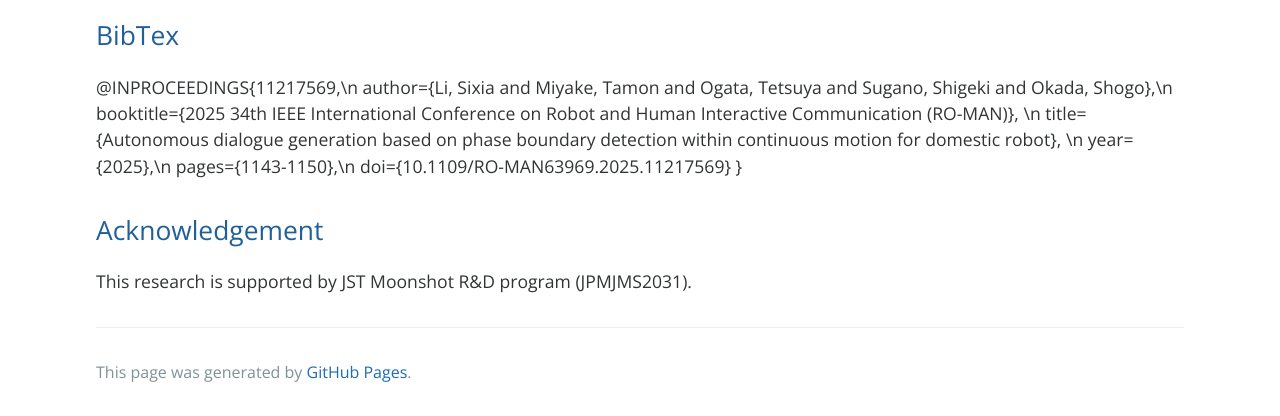
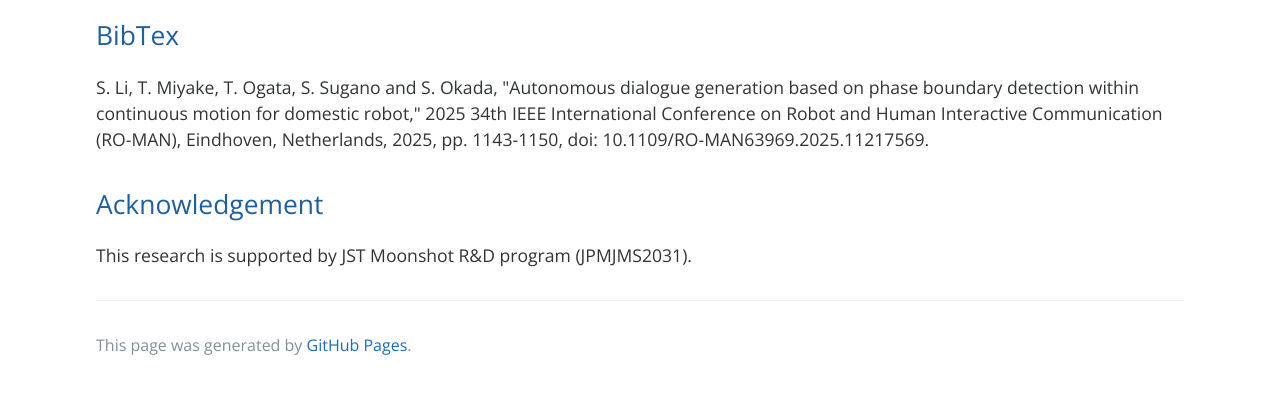
Before and after one commit to Xia-code/PhaseDialogue, a plain HTML site: page index.html in a window 1280 px wide. Shown: the part 3655-4071 px from the top of the page. After the commit the page ends 4044 px from the top, so only its background shows below. Drawn offline with nearby package versions, Linux system fonts and the light colour scheme.

Commit message:
Update index.html

```diff
--- a/index.html
+++ b/index.html
@@ -166,16 +166,9 @@
   <!-- <figcaption>Three phases in the continous motion.</figcaption> -->
 </figure>
 
-<h2 id="bibtex">BibTex</h2>
+<h2 id="Citation">BibTex</h2>
 <p>
-@INPROCEEDINGS{11217569,\n
-  author={Li, Sixia and Miyake, Tamon and Ogata, Tetsuya and Sugano, Shigeki and Okada, Shogo},\n
-  booktitle={2025 34th IEEE International Conference on Robot and Human Interactive Communication (RO-MAN)}, \n
-  title={Autonomous dialogue generation based on phase boundary detection within continuous motion for domestic robot}, \n
-  year={2025},\n
-  pages={1143-1150},\n
-  doi={10.1109/RO-MAN63969.2025.11217569}
-}
+S. Li, T. Miyake, T. Ogata, S. Sugano and S. Okada, "Autonomous dialogue generation based on phase boundary detection within continuous motion for domestic robot," 2025 34th IEEE International Conference on Robot and Human Interactive Communication (RO-MAN), Eindhoven, Netherlands, 2025, pp. 1143-1150, doi: 10.1109/RO-MAN63969.2025.11217569.
 </p>
 
 <h2 id="acknowledgement">Acknowledgement</h2>
```
